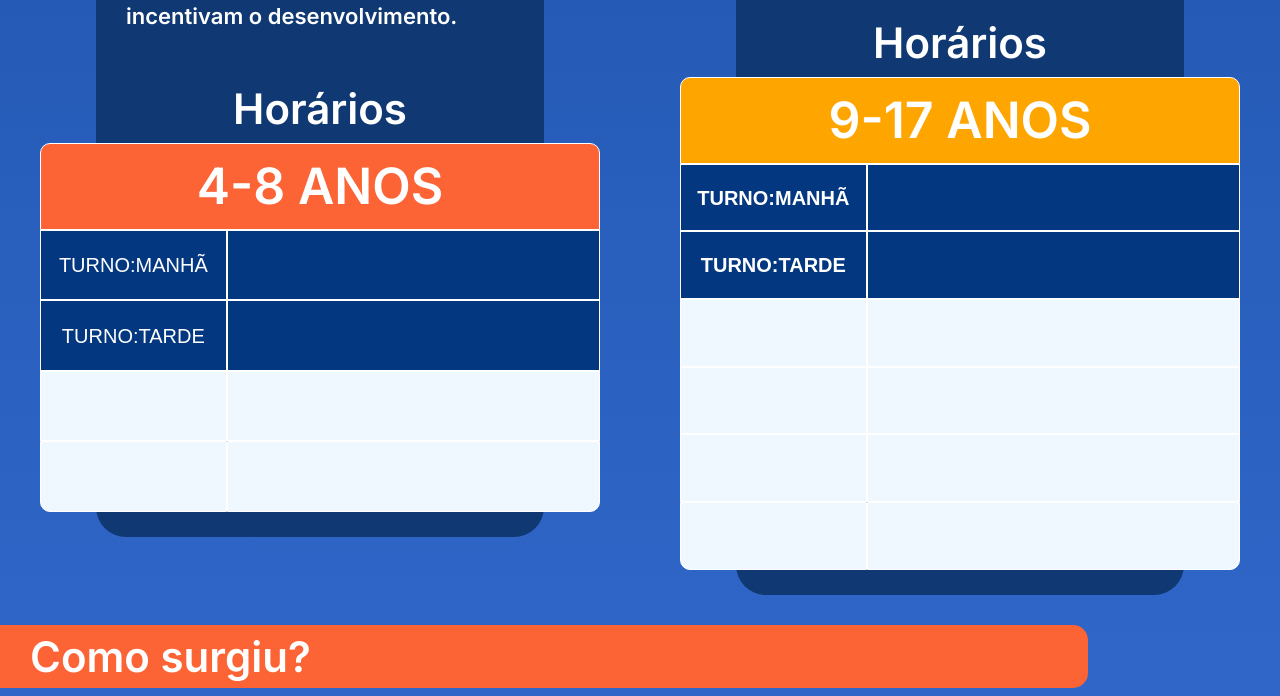
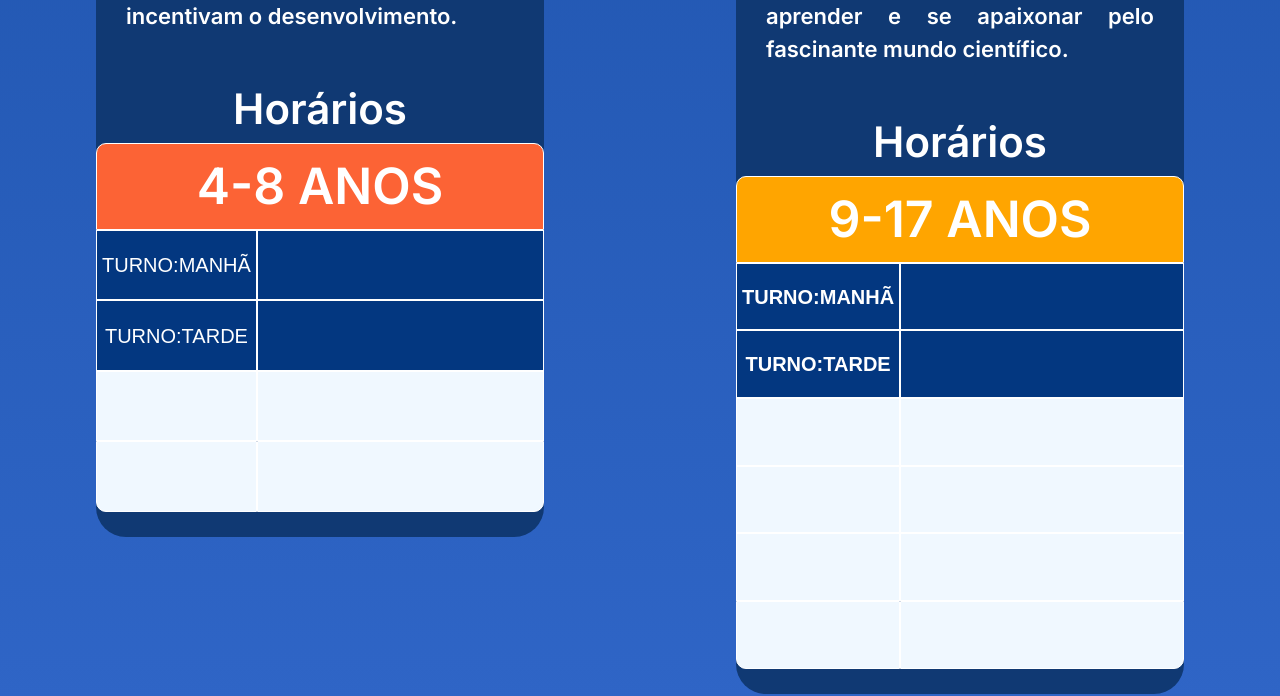
Before and after one commit to Nbreier26/CbpkSite, a plain HTML site: page Clube-ciencias/index.html in a window 1280 px wide. Shown: the part 6555-7251 px from the top of the page. Drawn offline with nearby package versions, Linux system fonts and the light colour scheme; some packages are replaced by stand-ins of ours; no server answers; a script that the page names is missing; a web font is replaced by a local one.

Commit message:
Update styleHorario.css

```diff
--- a/Clube-ciencias/styleHorario.css
+++ b/Clube-ciencias/styleHorario.css
@@ -10,8 +10,9 @@
         "Turno2 Hora2 Hora2"
         "DIa Idade2 Idade2"
         "Dia2 Idade3 Idade3";
-    width: 560px;
     height: 394px;
+    max-width: 560px;
+    max-height: auto;
     border-radius: 10px;
     padding-bottom: 25px;
 
@@ -193,7 +194,7 @@
         "dia2_clube serie2_clube serie2_clube"
         "dia3_clube serie3_clube serie3_clube"
         "dia4_clube serie4_clube serie4_clube";
-    width: 560px;
+    max-width: 560px;
     height: 518px;
     padding-bottom: 25px;
 
```
